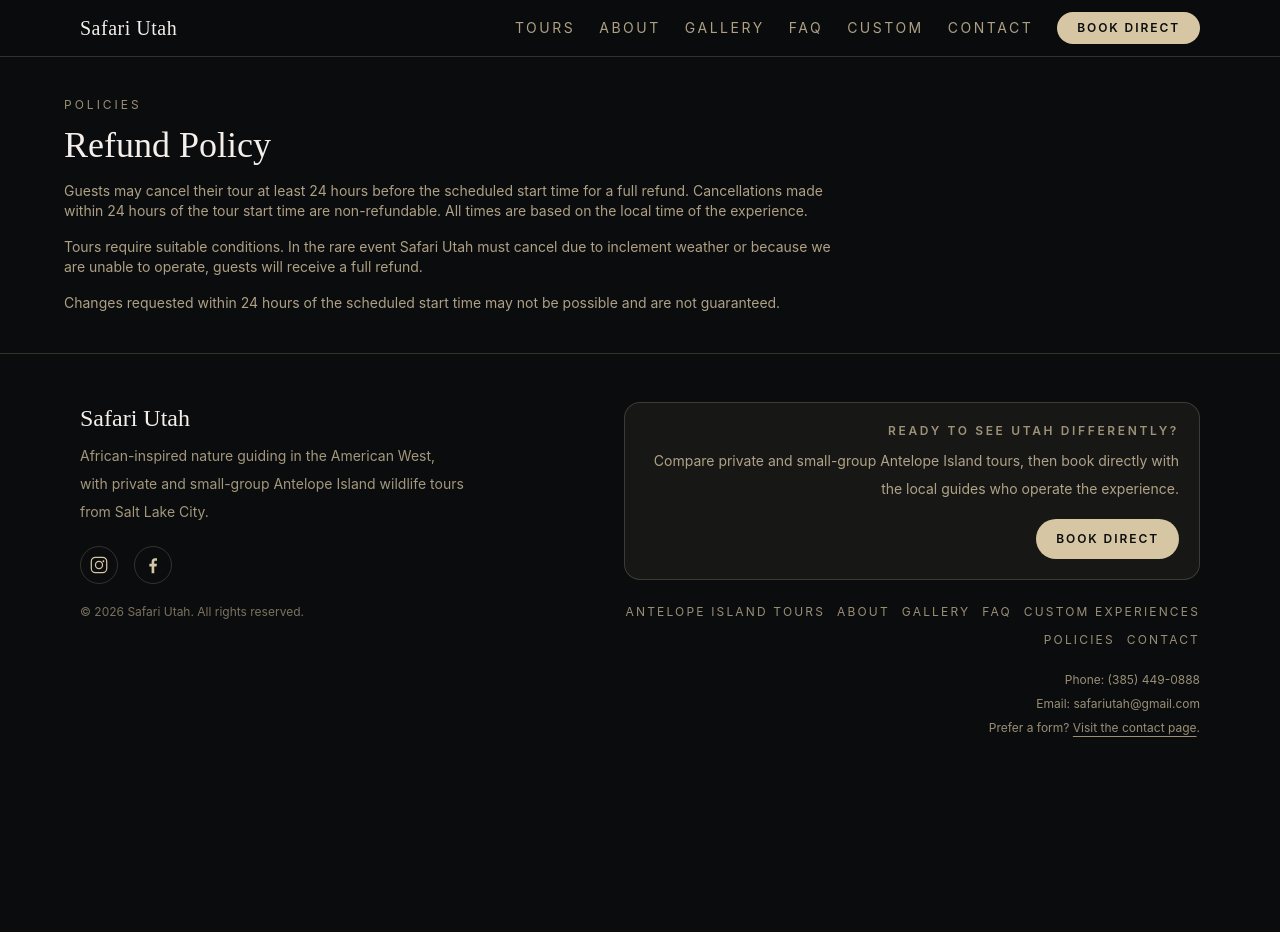
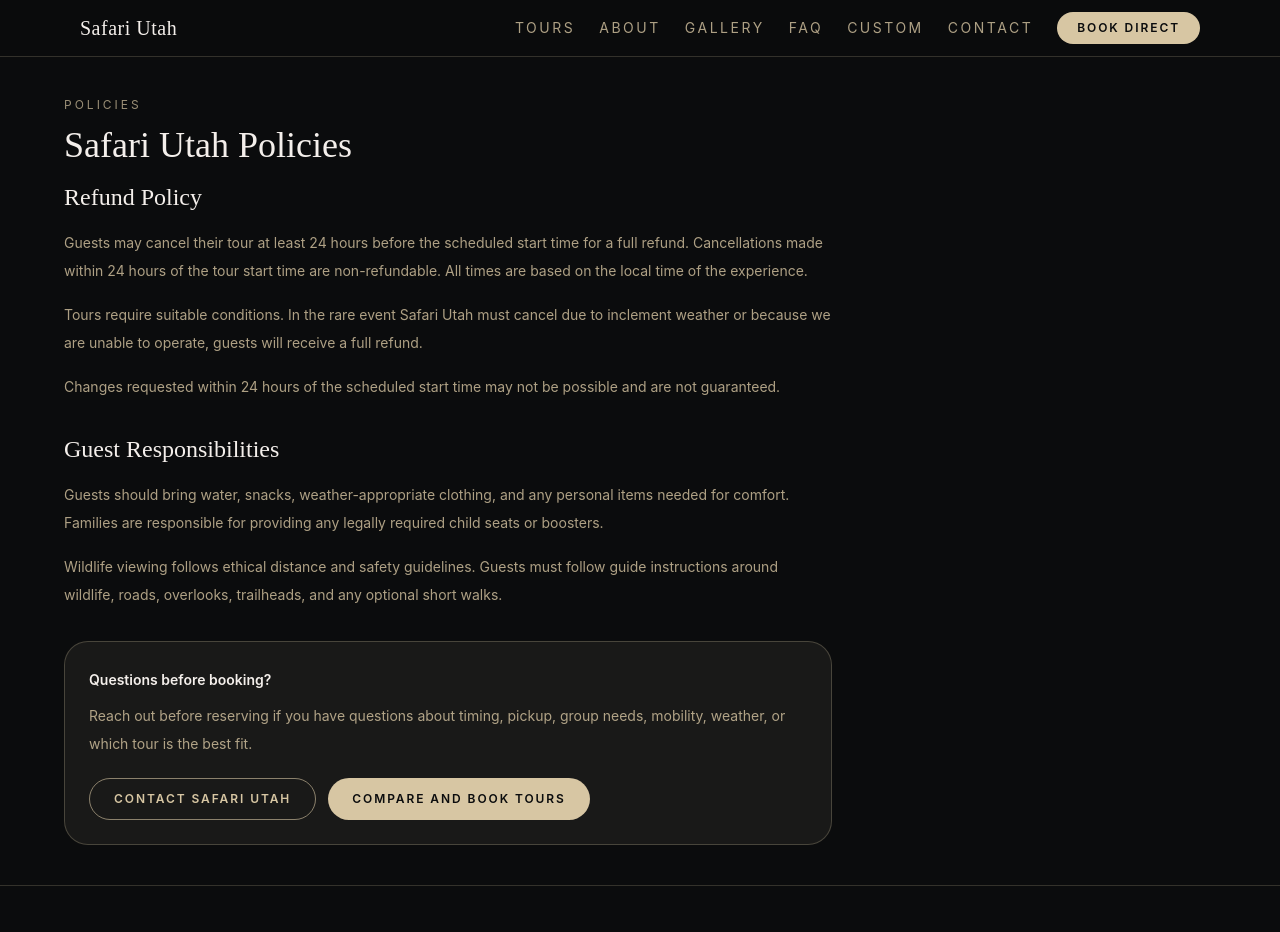
Before and after one commit to Clayton-Andersen/Safari-Utah-Flagship, a Next.js app: page /policies in a window 1280 px wide. Shown: the top 932 px of the page. Before the commit the page ends 800 px from the top, so only its background shows below. Built offline with nearby package versions, Linux system fonts and the light colour scheme.

Commit message:
Expand policies page with booking CTA

```diff
--- a/app/policies/page.tsx
+++ b/app/policies/page.tsx
@@ -1,37 +1,73 @@
+import Link from "next/link";
 import Section from "@/components/shared/Section";
 
 export const metadata = {
   title: "Policies | Safari Utah",
   description:
-    "Refund and cancellation policies for Safari Utah guided wildlife experiences.",
+    "Refund, cancellation, weather, and guest responsibility policies for Safari Utah guided wildlife experiences.",
 };
 
 export default function PoliciesPage() {
   return (
     <>
-      <Section eyebrow="Policies" title="Refund Policy">
-        <div className="space-y-4 text-sm text-sand/80 max-w-3xl">
+      <Section eyebrow="Policies" title="Safari Utah Policies">
+        <div className="max-w-3xl space-y-8 text-sm leading-7 text-sand/80">
+          <div className="space-y-4">
+            <h2 className="font-serif text-2xl text-bone">Refund Policy</h2>
             <p>
               Guests may cancel their tour at least 24 hours before the scheduled
               start time for a full refund. Cancellations made within 24 hours of
               the tour start time are non-refundable. All times are based on the
               local time of the experience.
             </p>
-
             <p>
               Tours require suitable conditions. In the rare event Safari Utah must
               cancel due to inclement weather or because we are unable to operate,
               guests will receive a full refund.
             </p>
-
             <p>
               Changes requested within 24 hours of the scheduled start time may
               not be possible and are not guaranteed.
             </p>
           </div>
+
+          <div className="space-y-4">
+            <h2 className="font-serif text-2xl text-bone">Guest Responsibilities</h2>
+            <p>
+              Guests should bring water, snacks, weather-appropriate clothing,
+              and any personal items needed for comfort. Families are responsible
+              for providing any legally required child seats or boosters.
+            </p>
+            <p>
+              Wildlife viewing follows ethical distance and safety guidelines.
+              Guests must follow guide instructions around wildlife, roads,
+              overlooks, trailheads, and any optional short walks.
+            </p>
+          </div>
+
+          <div className="rounded-3xl border border-sand/25 bg-sand/[0.07] p-6">
+            <p className="font-semibold text-bone">Questions before booking?</p>
+            <p className="mt-2">
+              Reach out before reserving if you have questions about timing,
+              pickup, group needs, mobility, weather, or which tour is the best fit.
+            </p>
+            <div className="mt-5 flex flex-col gap-3 sm:flex-row">
+              <Link
+                href="/contact"
+                className="inline-flex items-center justify-center rounded-full border border-sand/60 px-6 py-3 text-xs font-semibold uppercase tracking-[0.16em] text-sand transition hover:bg-sand hover:text-night"
+              >
+                Contact Safari Utah
+              </Link>
+              <Link
+                href="/tours/antelope-island#choose-your-tour"
+                className="inline-flex items-center justify-center rounded-full bg-sand px-6 py-3 text-xs font-semibold uppercase tracking-[0.16em] text-night transition hover:bg-bone"
+              >
+                Compare and Book Tours
+              </Link>
+            </div>
+          </div>
+        </div>
       </Section>
-
-      {/* You can add more sections here later, e.g. Safety Policy, Terms, Privacy Policy */}
     </>
   );
 }
```
Lines whose indentation alone changed are shown as unchanged.
